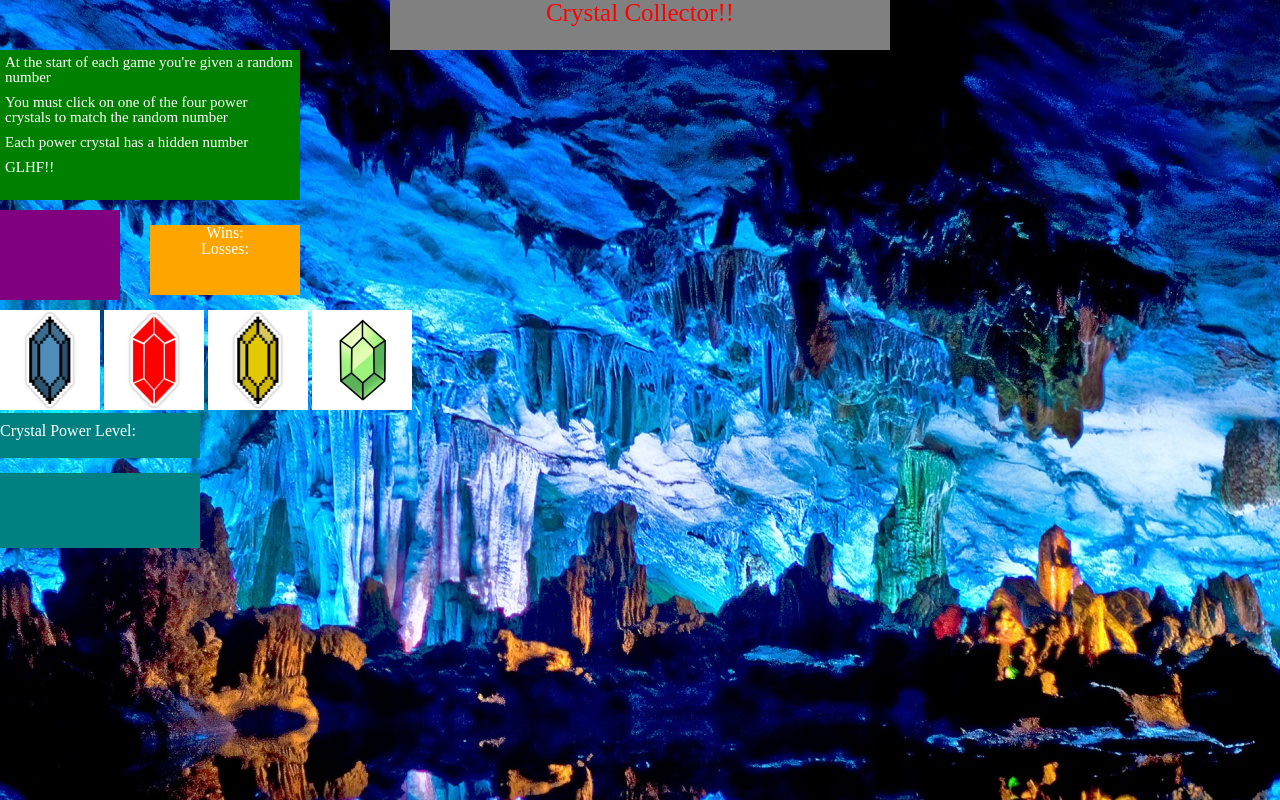
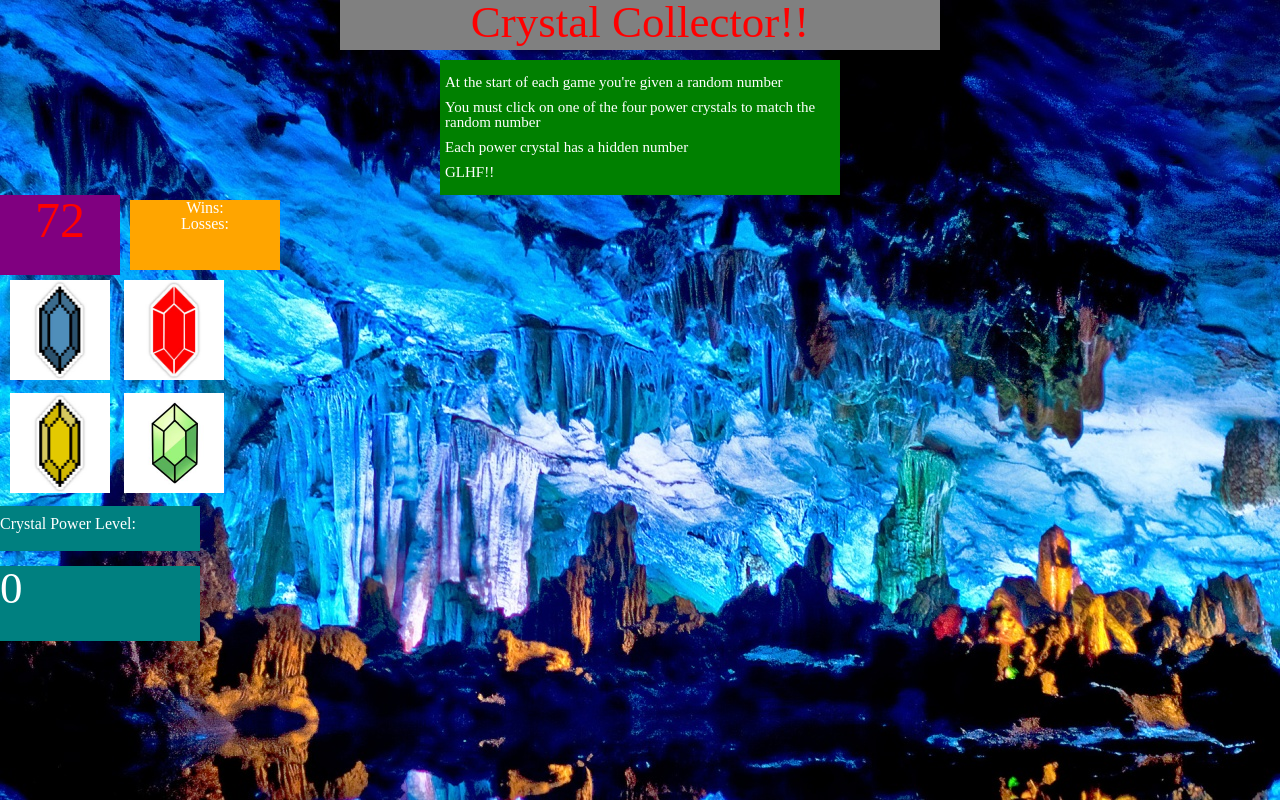
Before and after one commit to pramos13/week-4-game, a PHP site: page / in a window 1280 px wide. Run offline with PHP 8.4, Linux system fonts and the light colour scheme.

Commit message:
Final version

```diff
--- a/assets/css/style.css
+++ b/assets/css/style.css
@@ -5,14 +5,14 @@ body {
 header {
 	margin-left: auto;
 	margin-right: auto;
-	width: 500px;
+	width: 600px;
 	height: 50px;
 	background-color: gray;
 }
 
 h1 {
 	text-align: center;
-	font-size: 25px;
+	font-size: 45px;
 	color: red;
 
 }
@@ -31,9 +31,12 @@ p {
 
 .instructions {
 	background-color: green;
-	width: 300px;
-	height: 150px;
-	margin-bottom: 10px;
+	padding-top: 10px;
+	margin-left: auto;
+	margin-right: auto;
+	width: 400px;
+	height: 125px;
+	margin-top: 10px;
 
 }
 
@@ -45,16 +48,23 @@ p {
 
 .number {
 	background-color: purple;
-	font-size: 25px;
+	text-align: center;
+	font-size: 50px;
 	margin-right: 10px;
 	width: 120px;
-	height:	90px;
+	height:	80px;
 	color: red;
+}
+
+.power > * {
+	display: inline-block;
+	margin-left: 10px;
+	margin-top: 10px;
 }
 
 .outcome {
 	background-color: orange;
-	margin-left: 150px;
+	margin-left: 130px;
 	margin-top: -75px;
 	text-align: center;
 	width: 150px;
@@ -70,6 +80,7 @@ p {
 .score {
 	background-color: teal;
 	margin-bottom: 15px;
+	margin-top: 10px;
 	width: 200px;
 	height: 45px;
 }
--- a/assets/javascript/game.js
+++ b/assets/javascript/game.js
@@ -0,0 +1,72 @@
+var wins = 0;
+var losses = 0;
+
+var math = 0;
+
+/**Random Number**/
+var number = Math.floor((Math.random()* 100) + 19);
+
+/**Random Crystal Power**/
+var blue = Math.floor((Math.random()* 12) + 1);
+var red = Math.floor((Math.random()* 12) + 1);
+var yellow = Math.floor((Math.random()* 12) + 1);
+var green = Math.floor((Math.random()* 12) + 1);
+
+var configmath = function(){
+	$('#wins').empty();
+	$('#wins').append(wins);
+	$('#losses').empty();
+	$('#losses').append(losses);
+	$('.math').empty();
+	$('.math').append(math);
+
+}
+
+var reset = function(){
+	math = 0;
+    number = Math.floor((Math.random()* 100) + 19);
+
+	$('.number').empty();
+	$('.number').append(number);
+
+	blue = Math.floor((Math.random()* 12) + 1);
+    red = Math.floor((Math.random()* 12) + 1);
+    yellow = Math.floor((Math.random()* 12) + 1);
+    green = Math.floor((Math.random()* 12) + 1);
+    configmath();
+}
+
+var config = function (){
+	if (math == number) {
+		wins = wins + 1;
+		reset();
+}
+	else if(math > number){
+		losses = losses + 1;
+		reset();
+}
+	else{
+		configmath();
+}}
+
+	$('.math').append(math);
+	$('.number').append(number);
+
+	$(document).ready(function(){
+	$('#blue').click(function(){
+		math = math + red;
+		config();
+	})
+	$('#red').click(function(){
+		math  = math  + blue;
+		config();
+	})
+	$('#yellow').click(function(){
+		math  = math  + yellow;
+		config();
+	})
+	$('#green').click(function(){
+		math  = math  + green;
+		config();
+	})
+});
--- a/index.html
+++ b/index.html
@@ -22,7 +22,7 @@
 
 	<div class="outcome">
 		Wins:<div id='wins'></div>
-		Losses:<div'losses'></div>
+		Losses:<div id='losses'></div>
 	</div>
 
 	<div class='power'>
```
Also changed, not shown: 3 other files.
